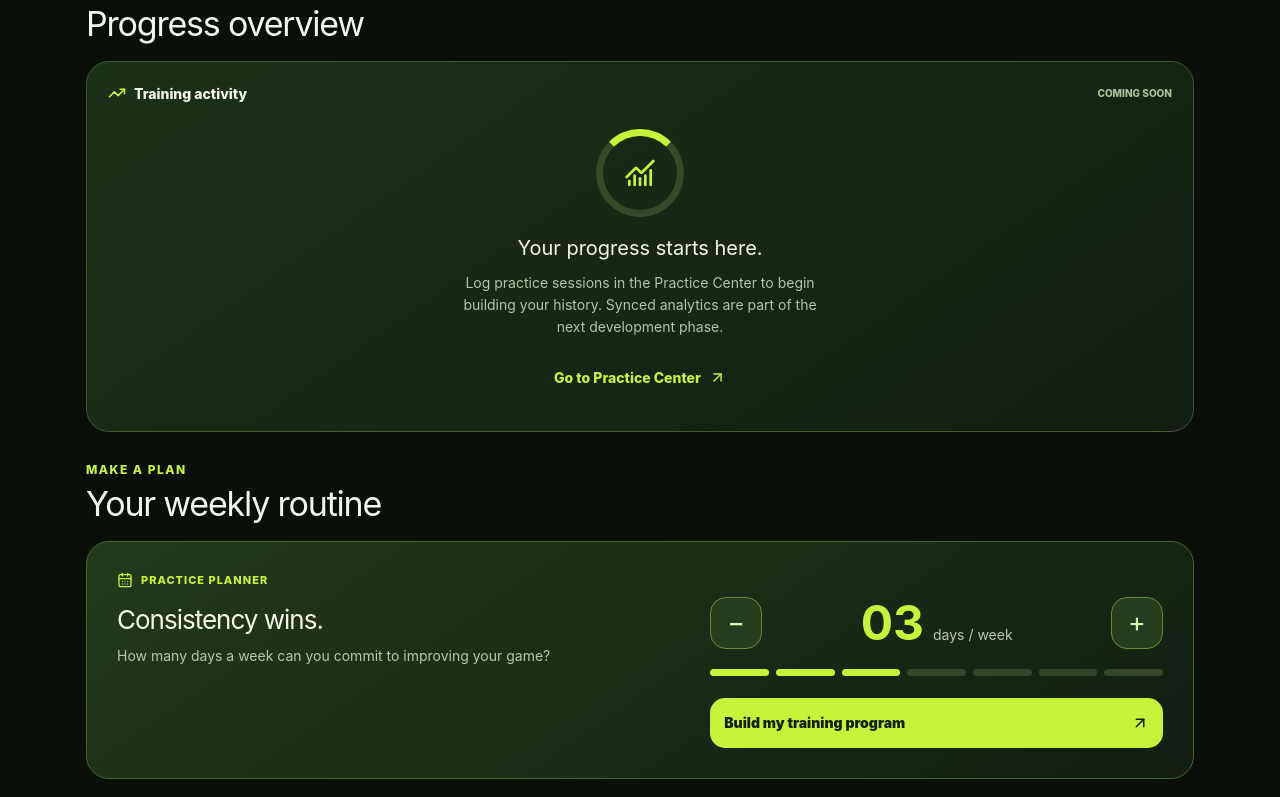
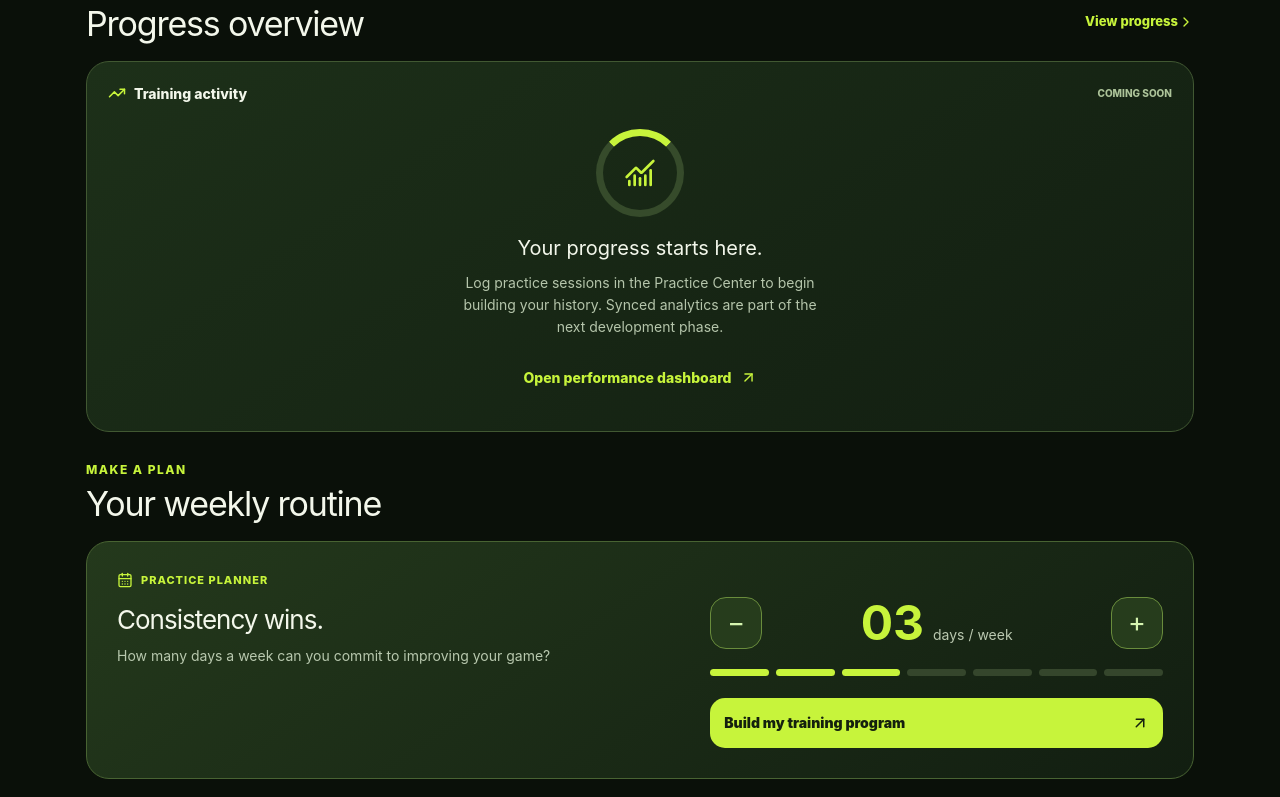
Before and after one commit to thelabgolf/thelabgolf.github.io, a React (Vite) app in the folder lab2/: page / in a window 1280 px wide. Shown: the part 1583-2380 px from the top of the page. Built offline with nearby package versions, Linux system fonts and the light colour scheme.

Commit message:
Connect performance dashboard and enable multi-page Vite build

```diff
--- a/lab2/src/App.jsx
+++ b/lab2/src/App.jsx
@@ -12,6 +12,6 @@ function App(){const[days,setDays]=useState(3);return <><Header/><main id="home"
 <section className="home-stats" aria-label="Platform statistics"><div><span className="stat-symbol"><Target size={17}/></span><strong>262</strong><small>Drills</small></div><div><span className="stat-symbol"><BookOpen size={17}/></span><strong>06</strong><small>Lessons</small></div><div><span className="stat-symbol"><CalendarDays size={17}/></span><strong>21</strong><small>Week goal</small></div></section>
 <section className="section skills-section"><SectionHeading eyebrow="PICK YOUR FOCUS" title="Train your skills" href="../practice.html" label="All drills"/><div className="skills-grid">{skills.map(s=><SkillCard key={s.name} {...s}/>)}</div></section>
 <section className="section"><SectionHeading eyebrow="FEATURED TRAINING" title="Build your foundation"/><a className="training-feature" href="../academy.html"><div className="training-image" role="img" aria-label="Golf ball on a putting green"/><div className="training-info"><span className="training-tag"><BookOpen size={15}/> THE ACADEMY</span><h3>Fundamentals that stick.</h3><p>Learn the basics, build consistency, and bring more confidence to the course.</p><span className="training-link">Explore 6 starter lessons <ArrowUpRight size={18}/></span></div></a></section>
-<section className="section"><SectionHeading eyebrow="YOUR PERFORMANCE" title="Progress overview"/><div className="progress-panel"><div className="progress-top"><span><TrendingUp size={18}/> Training activity</span><span className="progress-period">COMING SOON</span></div><div className="progress-empty"><div className="progress-rings"><ChartNoAxesCombined size={32}/></div><h3>Your progress starts here.</h3><p>Log practice sessions in the Practice Center to begin building your history. Synced analytics are part of the next development phase.</p><a href="../practice.html">Go to Practice Center <ArrowUpRight size={17}/></a></div></div></section>
+<section className="section"><SectionHeading eyebrow="YOUR PERFORMANCE" title="Progress overview" href="./performance.html" label="View progress"/><div className="progress-panel"><div className="progress-top"><span><TrendingUp size={18}/> Training activity</span><span className="progress-period">COMING SOON</span></div><div className="progress-empty"><div className="progress-rings"><ChartNoAxesCombined size={32}/></div><h3>Your progress starts here.</h3><p>Log practice sessions in the Practice Center to begin building your history. Synced analytics are part of the next development phase.</p><a href="./performance.html">Open performance dashboard <ArrowUpRight size={17}/></a></div></div></section>
 <section className="section"><SectionHeading eyebrow="MAKE A PLAN" title="Your weekly routine"/><div className="weekly-panel"><div className="weekly-copy"><span className="weekly-label"><CalendarDays size={16}/> PRACTICE PLANNER</span><h3>Consistency wins.</h3><p>How many days a week can you commit to improving your game?</p></div><div className="days-control"><button type="button" onClick={()=>setDays(d=>Math.max(1,d-1))} aria-label="Decrease practice days" disabled={days===1}>−</button><output aria-live="polite"><strong>{String(days).padStart(2,'0')}</strong><span>days / week</span></output><button type="button" onClick={()=>setDays(d=>Math.min(7,d+1))} aria-label="Increase practice days" disabled={days===7}>+</button></div><div className="day-progress" role="img" aria-label={days+' out of seven practice days selected'}>{Array.from({length:7},(_,i)=><span key={i} className={i<days?'active':''}/>)}</div><a className="weekly-button" href="../programs.html">Build my training program <ArrowUpRight size={18}/></a></div></section><p className="preservation-note">The Lab 2.0 preview · Existing drills, lessons and saved programs remain in the original tools. Personal accounts and live performance analytics are not active yet.</p></main><Nav/></>}
 export default App;
```
